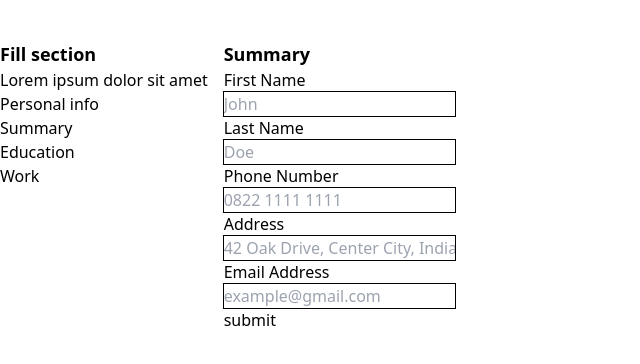
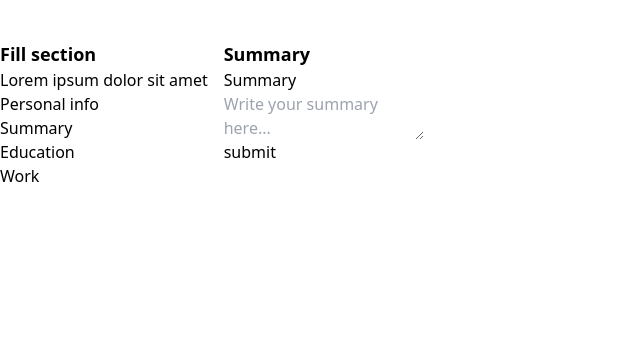
Before and after one commit to fazzaamiarso/cv-builder, a React app: page / in a window 1280 px wide. Both pictures are taken after a click on the item "Summary". Shown: the top 364 px of the page, without its empty margins (0-640 px from the left). Built offline with nearby package versions, Linux system fonts and the light colour scheme; the HTML template or start-up script is replaced by a standard one.

Commit message:
Unregister form input on form unmount

```diff
--- a/src/components/Forms/Form.jsx
+++ b/src/components/Forms/Form.jsx
@@ -1,6 +1,6 @@
 import { useForm, FormProvider } from 'react-hook-form';
-import { useEffect } from 'react';
 import PersonalForm from './PersonalForm';
+import Summary from './Summary';
 
 const Form = ({ currentSection }) => {
   const formMethods = useForm();
@@ -14,7 +14,8 @@ const Form = ({ currentSection }) => {
       <h2 className="text-lg font-bold">{currentSection}</h2>
       <FormProvider {...formMethods}>
         <form onSubmit={formMethods.handleSubmit(submitHandler)}>
-          <PersonalForm />
+          {currentSection === 'Personal info' && <PersonalForm />}
+          {currentSection === 'Summary' && <Summary />}
           <button type="submit">submit</button>
         </form>
       </FormProvider>
--- a/src/components/Forms/Input.jsx
+++ b/src/components/Forms/Input.jsx
@@ -1,7 +1,16 @@
 const Input = ({ label, placeholder, name, register, type }) => {
+  const isTextArea = type === 'textarea';
+
   return (
     <div className="flex flex-col">
       <label htmlFor={label}>{name}</label>
+      {isTextArea ? (
+        <textarea
+          {...register(label, { required: true })}
+          placeholder={placeholder}
+          id={label}
+        />
+      ) : (
         <input
           {...register(label, { required: true })}
           type={type}
@@ -9,6 +18,7 @@ const Input = ({ label, placeholder, name, register, type }) => {
           id={label}
           className="ring-1 ring-black"
         />
+      )}
     </div>
   );
 };
--- a/src/components/Forms/PersonalForm.jsx
+++ b/src/components/Forms/PersonalForm.jsx
@@ -1,8 +1,25 @@
 import Input from './Input';
 import { useFormContext } from 'react-hook-form';
+import { useEffect } from 'react';
 
 const PersonalForm = () => {
-  const { register } = useFormContext();
+  const { register, unregister } = useFormContext();
+
+  useEffect(() => {
+    const unregisterAll = () => {
+      unregister('firstName');
+      unregister('lastName');
+      unregister('phoneNumber');
+      unregister('address');
+      unregister('email');
+    };
+
+    return () => {
+      unregisterAll();
+      console.log('Unmount');
+    };
+  }, [unregister]);
+
   return (
     <>
       <Input
--- /dev/null
+++ b/src/components/Forms/Summary.jsx
@@ -0,0 +1,27 @@
+import Input from './Input';
+import { useFormContext } from 'react-hook-form';
+import { useEffect } from 'react';
+
+const Summary = () => {
+  const { register, unregister } = useFormContext();
+
+  useEffect(() => {
+    return () => {
+      unregister('summary');
+      console.log('Unmount');
+    };
+  }, [unregister]);
+  return (
+    <>
+      <Input
+        type="textarea"
+        placeholder="Write your summary here..."
+        label="summary"
+        name="Summary"
+        register={register}
+      />
+    </>
+  );
+};
+
+export default Summary;
```
Also changed, not shown: src/components/Forms/Education.jsx (added). Lines whose indentation alone changed are shown as unchanged.
